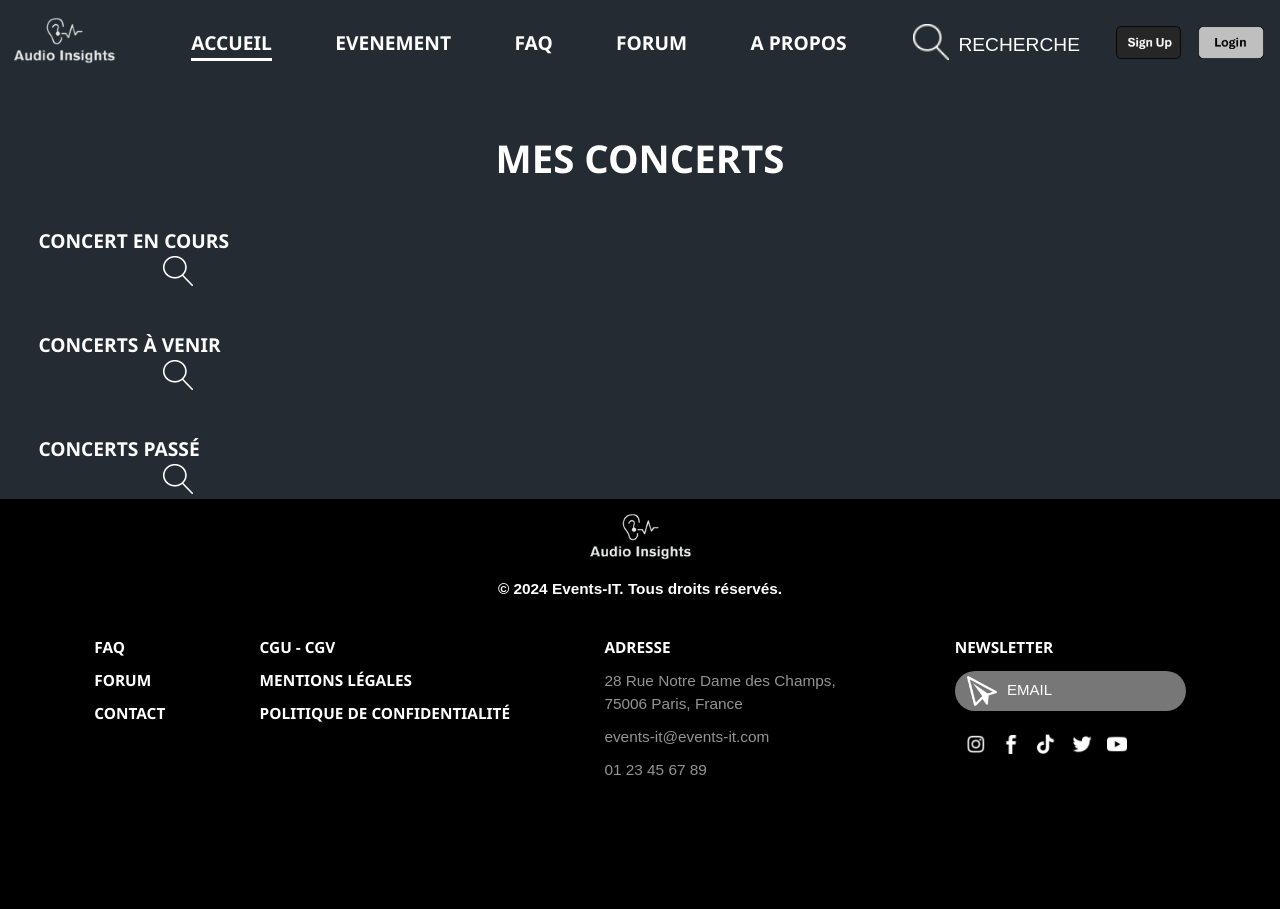
After one commit to RunRanRua/Projet-APP-Web, a PHP site: page /htmls/mes_concerts.html in a window 1280 px wide. The commit adds this page. Run offline with PHP 8.4, Linux system fonts and the light colour scheme.

Commit message:
Up + MaJ Header/Footer

```diff
--- a/css/footer.css
+++ b/css/footer.css
@@ -1,33 +1,35 @@
 /* css for home page */
 
 
-body {
-    background-color: #fff;
-    color: #fff;
-}
 
 
 /* === Footer Part === */
 
 .footer {
     background-color: #000000;
-    height: 400px;
+    height: auto;
     width: 100%;
     overflow: hidden;
+    padding-bottom: 10%;
 }
 
     /* logo zone */
 
+.footer .logo img {
+    display: block;
+    margin: 0 auto;
+}
+
 .footer .logo a {
 
-    display: block;
-    margin: 0 auto;
+    width: 100%;
+    height: 10%;
 
-    width: 180px;
-    height: 110px;
+}
 
-    background-image: url(../images/logo.png);
-    font-size: 0;
+.footer .logo a img {
+    width: 10vw;
+
 }
 
     /* Annotation */
@@ -39,7 +41,7 @@ body {
 
 .footer .annotation a {
     font-family: "Arial", sans-serif;
-    font-size: 10px;
+    font-size: 1.2vw;
     color: #fff;
 }
 
@@ -58,7 +60,7 @@ body {
     display: block;
     margin-top: 10px;
 
-    font-size: 15px;
+    font-size: 1.2vw;
     color:#fff;
 }
 
@@ -83,7 +85,7 @@ body {
 
 .footer .nav ul3 .supp {
     font-family: "Arial", sans-serif;
-    font-size: 12px;
+    font-size: 1wh;
     color: #959393;
 }
 
@@ -146,7 +148,7 @@ body {
 
 @media screen and (max-width: 900px) {
     .footer .nav li a {
-        font-size: 10px;
+        font-size: 1.5vw;
     }
 
     .footer .search input::placeholder {
--- a/css/headerv2.css
+++ b/css/headerv2.css
@@ -1,10 +1,6 @@
 /* css for home page */
 
 
-body {
-    background-color: #fff;
-    color: #fff;
-}
 
 /* === Header Part === */
 .header {
@@ -19,7 +15,6 @@ body {
     /* logo zone */
 .header .logo {
     display : flex;
-
     height: 100%;
     width: 10%;
 }
@@ -29,8 +24,8 @@ body {
 }
 
 .header .logo a img {
-    width: 100%;
-    height: 100%;
+    width: 10vw;
+
 }
 
 
@@ -56,7 +51,7 @@ body {
 
 .header .nav li a {
     display: block;
-    font-size: 20px;
+    font-size: 1.5vw;
     color:#fff;
 }
 
@@ -100,11 +95,12 @@ body {
     border: 0;
     background-color: transparent;
     outline: none;
-    color: #fff
+    color: #fff;
+    font-size: 1.5vw;
 }
 
 .header .search input::placeholder {
-    font-size: 20px;
+    font-size: 1.5vw;
     color: #fff;
 }
 
--- /dev/null
+++ b/css/mes_concerts.css
@@ -0,0 +1,26 @@
+body {
+    background-color: #252B33;
+    color: #fff;
+}
+
+.concerts .titre {
+    margin-top: 5vh;
+    text-align: center;
+    font-size: 1.5vw;
+}
+
+.concerts .section {
+    margin-top: 5vh;
+    margin-left: 3vw;
+    font-size: 1vw;
+}
+
+.concerts .section h2 {
+    margin-top: 5vh;
+}
+
+.concerts .section a {
+    margin : 0 10%;
+    width: 80%;
+    height: auto;
+}
--- /dev/null
+++ b/htmls/mes_concerts.html
@@ -0,0 +1,128 @@
+<!DOCTYPE html>
+<html lang="en">
+<head>
+    <meta charset="UTF-8">
+    <meta name="viewport" content="width=device-width, initial-scale=1.0">
+    <title>Mes Concerts</title>
+    <link rel="stylesheet" href="../css/base.css">
+    <link rel="stylesheet" href="../css/headerv2.css">
+    <link rel="stylesheet" href="../css/mes_concerts.css">
+    <link rel="stylesheet" href="../css/footer.css">
+</head>
+
+
+<body>
+
+    <!-- === Header Part === -->
+    <div class="header">
+        <!-- logo -->
+        <div class="logo">
+            <a href="#"><img src="..\images\logo100px.png"></a>
+        </div>
+
+        <!-- navigation -->
+        <div class="nav">
+            <ul>
+                <li><a href="#" class = "active"><b>ACCUEIL</b></a></li>
+                <li><a href="#"><b>EVENEMENT</b></a></li>
+                <li><a href="#"><b>FAQ</b></a></li>
+                <li><a href="#"><b>FORUM</b></a></li>
+                <li><a href="#"><b>A PROPOS</b></a></li>
+            </ul>
+        </div>
+
+        <!-- search barre -->
+        <div class="search">
+            <a href="#"><img src="..\images\loop.png"></a>
+            <input type="text" placeholder="RECHERCHE">
+        </div>
+
+        <!-- user -->
+        <div class="user">
+            <a href="#"><img src="..\images\signup.png"></a>
+            <a href="#"><img src="..\images\login2.png"></a>
+        </div>
+    </div>
+
+
+
+
+
+    <!-- === Mes Concerts Part === -->
+    <div class="concerts">
+
+        <div class = "titre">
+            <h1><b>MES CONCERTS</b></h1>
+        </div>
+
+        <div class = "section">
+            <h2><b>CONCERT EN COURS</b></h2>
+            <a href="#"><img src="..\images\loop.png"></a>
+            <h2><b>CONCERTS À VENIR</b></h2>
+            <a href="#"><img src="..\images\loop.png"></a>
+            <h2><b>CONCERTS PASSÉ</b></h2>
+            <a href="#"><img src="..\images\loop.png"></a>
+        </div>
+
+    </div>
+
+
+
+
+
+
+    <!-- === Footer Part === -->
+    <div class="footer">
+
+        <!-- logo -->
+        <div class="logo">
+            <h1>
+                <a href="#"><img src="..\images\logo.png"></a>
+            </h1>
+        </div>
+
+        <div class="annotation">
+            <li><a href="#"><b>© 2024 Events-IT. Tous droits réservés.</b></a></li>
+        </div>
+
+        <!-- navigation -->
+        <div class="nav">
+
+            <ul1>
+                <li><a href="#"><b>FAQ</b></a></li>
+                <li><a href="#"><b>FORUM</b></a></li>
+                <li><a href="#"><b>CONTACT</b></a></li>
+            </ul1>
+
+            <ul2>
+                <li><a href="#"><b>CGU - CGV</b></a></li>
+                <li><a href="#"><b>MENTIONS LÉGALES</b></a></li>
+                <li><a href="#"><b>POLITIQUE DE CONFIDENTIALITÉ</b></a></li>
+            </ul2>
+
+            <ul3>
+                <li><a href="#" class="title"><b>ADRESSE</b></a></li>
+                <li class="li2"><a href="#" class="supp">28 Rue Notre Dame des Champs, 75006 Paris, France</a></li>
+                <li class="li2"><a href="#" class="supp">events-it@events-it.com </a></li>
+                <li class="li2"><a href="#" class="supp">01 23 45 67 89 </a></li>
+            </ul3>
+
+            <ul4>
+                <li><a href="#" class="title"><b>NEWSLETTER</b></a></li>
+                <div class="search">
+                    <a href="#"><img src="..\images\sendv6.png" ></a>
+                    <input type="text" placeholder="EMAIL">
+                </div>
+                <div class="sociaux">
+                    <a href="#"><img src="..\images\reseausociauxv2Insta22x22.png" ></a>
+                    <a href="#"><img src="..\images\reseausociauxv2FB22x22.png" ></a>
+                    <a href="#"><img src="..\images\reseausociauxv2Tik22x22.png" ></a>
+                    <a href="#"><img src="..\images\reseausociauxv2Twitt22x22.png" ></a>
+                    <a href="#"><img src="..\images/reseausociauxvYT22x22.png" ></a>
+                </div>
+            </ul4>
+
+        </div>
+    </div>
+</body>
+</html>
```
